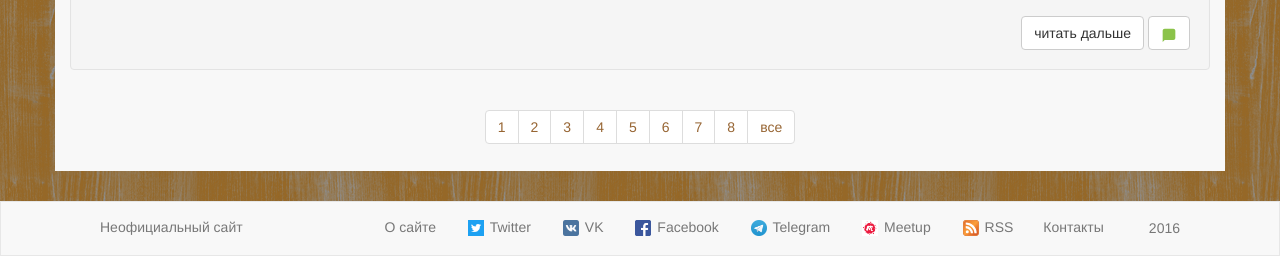
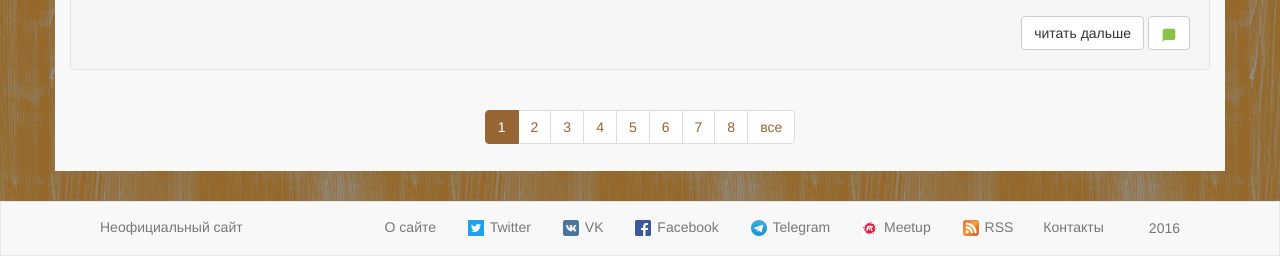
Before and after one commit to rust-lang-ru/rustycrate.ru, a Jekyll site: the page built from index.html, in a window 1280 px wide. Shown: the part 3778-4034 px from the top of the page. Built offline with Jekyll 4.4.1, drawn with Linux system fonts in a browser that asks for light colours; nearby versions of some CDN libraries; the list of posts is cut into pages by our own code; comment, search, counter and statistics services are not loaded.

Commit message:
Делаем подсветку текущей страницы

```diff
--- a/_includes/pagination.html
+++ b/_includes/pagination.html
@@ -3,13 +3,29 @@
         <ul class="pagination">
             {% for i in (1..paginator.total_pages) %}
 
+            {% if i == paginator.page %}
+                {% assign class = "active" %}
+            {% else %}
+                {% assign class = false %}
+            {% endif %}
+
             {% if i == 1 %}
-            <li>
-                <a href="/index.html">{{ i }}</a>
+                {% capture href %}"/index.html"{% endcapture %}
+            {% else %}
+                {% capture href %}"/page{{ i }}"{% endcapture %}
+            {% endif %}
+
+            {% capture element %}
+            <a href={{ href }}>{{ i }}</a>
+            {% endcapture %}
+
+            {% if class %}
+            <li class={{ class }}>
+                {{ element }}
             </li>
             {% else %}
             <li>
-                <a href="/page{{ i }}">{{ i }}</a>
+                {{ element }}
             </li>
             {% endif %}
 
```
